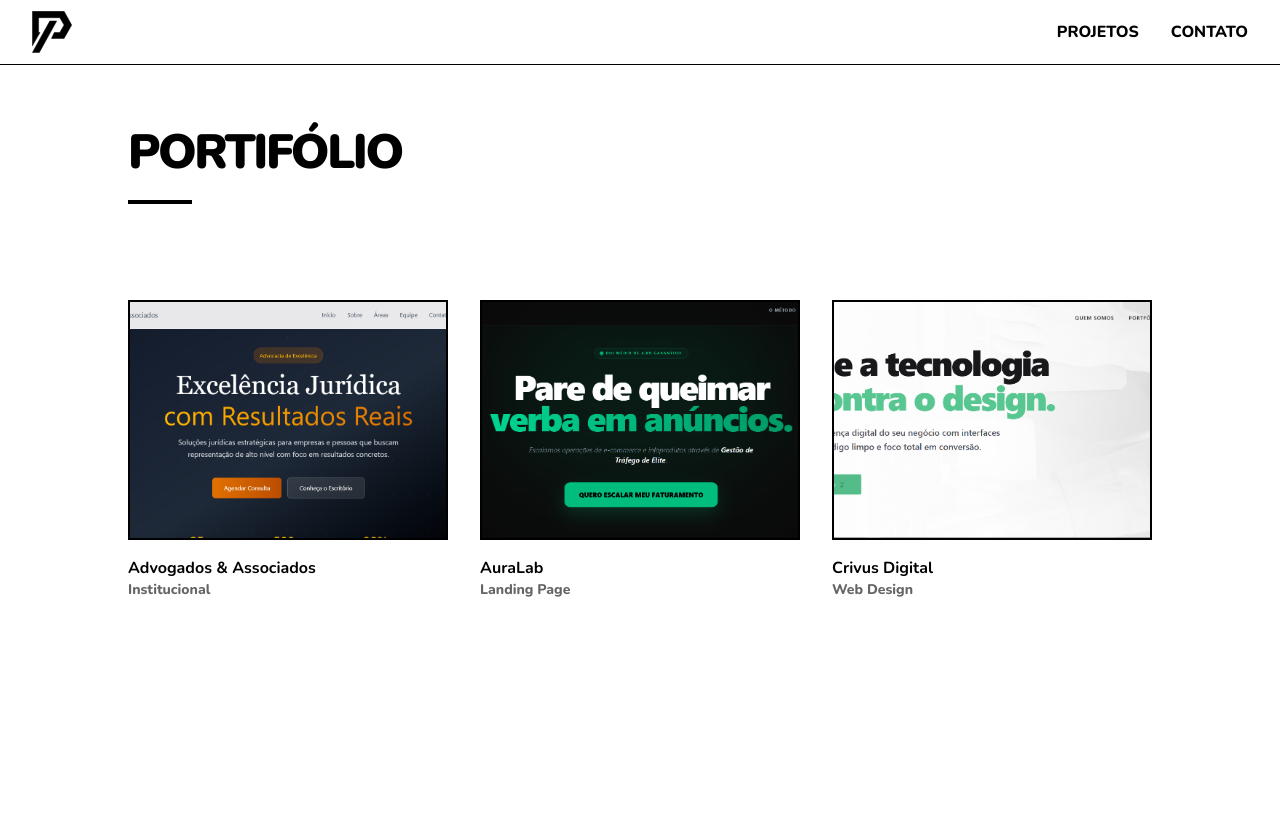
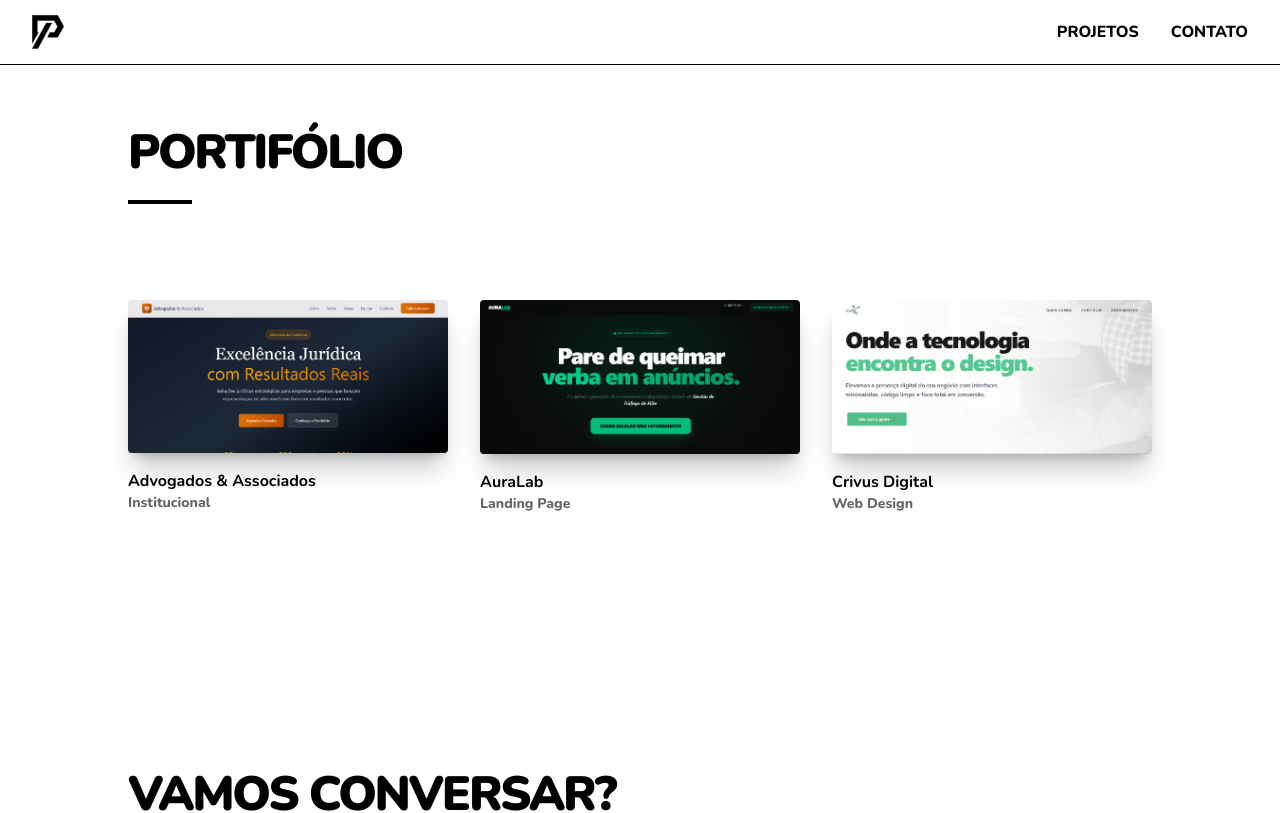
Before and after one commit to ypiaza/piaza.dev, a React (Vite) app: page / in a window 1280 px wide. Shown: the top 813 px of the page. Built offline with nearby package versions, Linux system fonts and the light colour scheme.

Commit message:
Ajustes de layout

```diff
--- a/index.html
+++ b/index.html
@@ -4,7 +4,7 @@
 <head>
   <meta charset="UTF-8" />
   <meta name="viewport" content="width=device-width, initial-scale=1.0" />
-  <title>piaza.dev</title>
+  <title>Piaza.dev | Web Design</title>
   <link rel="icon" href="/public/piazalogo0.png">
   <link rel="preconnect" href="https://fonts.googleapis.com">
   <link rel="preconnect" href="https://fonts.gstatic.com" crossorigin>
--- a/src/components/Header.jsx
+++ b/src/components/Header.jsx
@@ -28,7 +28,7 @@
       <nav className="max-w-7xl mx-auto px-4 sm:px-6 lg:px-8">
         <div className="flex justify-between items-center h-16">
           <div className="cursor-pointer" onClick={() => window.scrollTo({ top: 0, behavior: 'smooth' })}>
-            <img src={logo} className='w-10' alt="Logo" />
+            <img src={logo} className='w-10 md:w-8' alt="Logo" />
           </div>
 
           {/* Desktop Menu */}
--- a/src/components/Projects.jsx
+++ b/src/components/Projects.jsx
@@ -21,7 +21,7 @@
               rel="noopener noreferrer"
               className="group cursor-pointer block"
             >
-              <div className="relative overflow-hidden border-2 border-black aspect-[4/3] bg-gray-100">
+              <div className="relative overflow-hidden rounded shadow-xl shadow-black/20 aspect-auto bg-gray-100">
                 <img
                   src={project.image}
                   alt={project.title}
```
